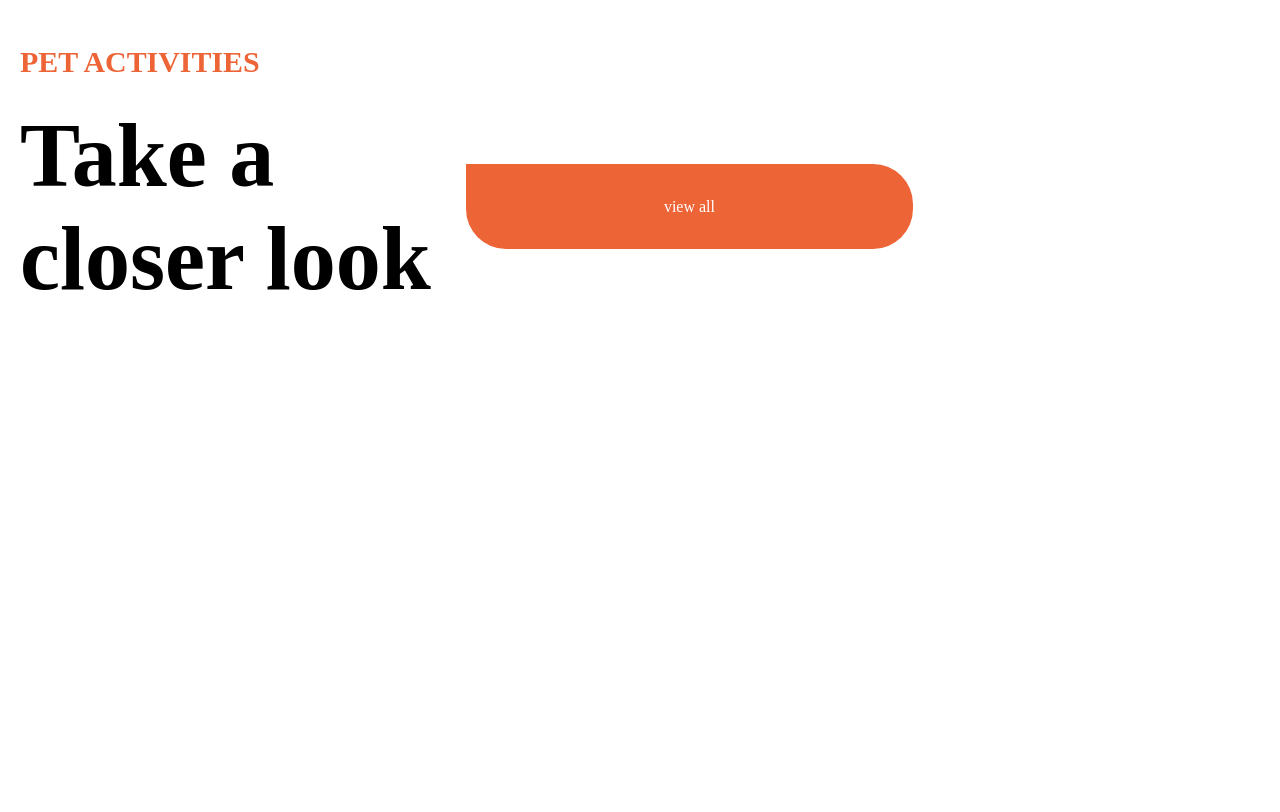
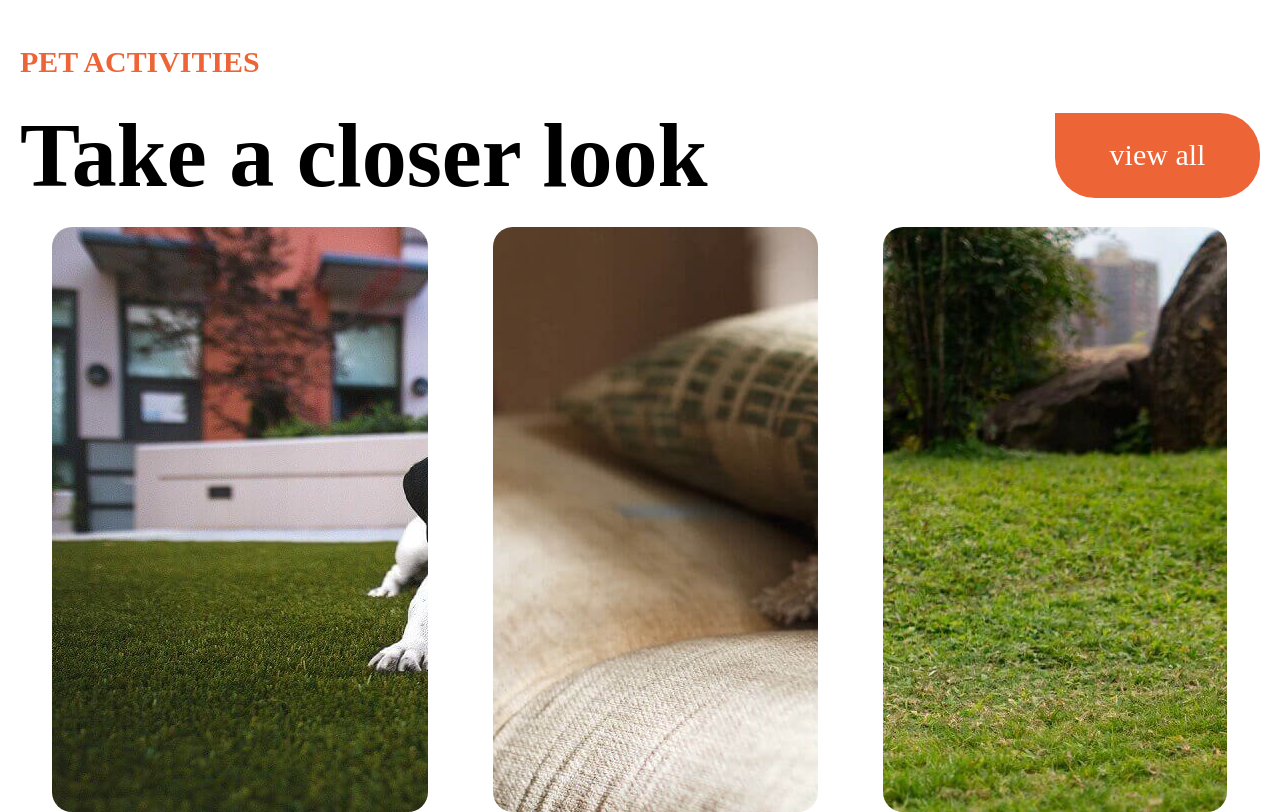
Before and after one commit to MarshallTino/202301-w1ch4-marcel-martino-, a website built with Parcel: page src/index.html in a window 1280 px wide. Built offline with nearby package versions, Linux system fonts and the light colour scheme; files whose address does not match are found by name.

Commit message:
add photos

```diff
--- a/src/index.html
+++ b/src/index.html
@@ -18,6 +18,26 @@
 
     </section>
   </section>
+  <main class="main-section">
+
+    <div class="main-section__cards first-card">
+      <span class="card__title">
+        Toys Playtime
+      </span>
+    </div>
+    <div class="main-section__cards second-card">
+      <span class="card__title">
+        Active Rest
+      </span>
+    </div>
+    <div class="main-section__cards third-card">
+      <span class="card__title">
+        Game Walks
+      </span>
+    </div>
+
+
+  </main>
 </body>
 
 </html>
--- a/src/styles.css
+++ b/src/styles.css
@@ -26,27 +26,31 @@ body {
 
 .activities__title {
   font-size: 1.87rem;
-  flex: 1;
+  flex: 6;
   font-family: "nunito";
   text-transform: uppercase;
   color: #ed6436;
 }
 
 .activities__section {
+  flex: 2;
   display: flex;
+  width: 100%;
   flex-direction: row;
   align-items: center;
+  flex-wrap: wrap;
 }
 .takealook__title {
   font-family: var(--typography-main);
   font-weight: 800;
   font-size: 5.625rem;
   margin: 0px;
-  flex: 1;
+  flex: 6;
 }
 
 .takealook__button {
   flex: 1;
+  font-size: 30px;
   color: white;
   height: 85px;
   width: 205px;
@@ -55,6 +59,47 @@ body {
   justify-content: center;
   border-radius: 0px 40px 40px;
   display: flex;
+  min-width: 205px;
+  font-family: var(--typography-main);
+  max-width: 205px;
+}
 
-  font-family: var(--typography-main);
+.main-section {
+  padding-top: 20px;
+  height: 525px;
+  display: flex;
+  justify-content: space-around;
+  flex-wrap: wrap;
 }
+
+.main-section__cards :nth-child(1) {
+  min-height: 525px;
+  padding: 20px;
+  position: relative;
+  overflow: hidden;
+  background-size: cover;
+  background-position: center center;
+  display: flex;
+  flex: 1;
+  margin: 30px;
+  justify-content: center;
+  align-items: center;
+  font-size: 3rem;
+  color: rgba(24, 24, 24, 0);
+}
+
+.first-card {
+  background-image: url(/media/01.jpg);
+  border-radius: 20px;
+  display: flex;
+}
+
+.second-card {
+  background-image: url(/media/02.jpg);
+  border-radius: 20px;
+}
+
+.third-card {
+  background-image: url(/media/03.jpg);
+  border-radius: 20px;
+}
```
